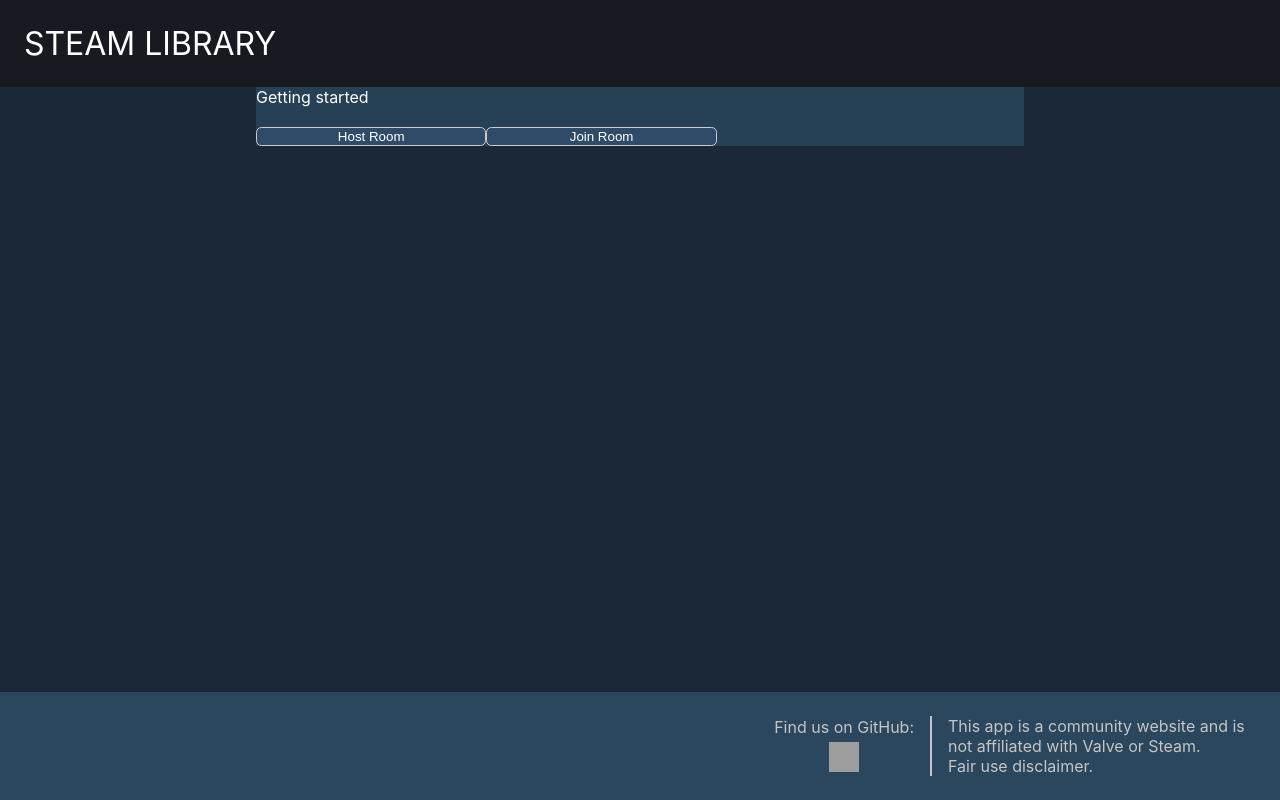
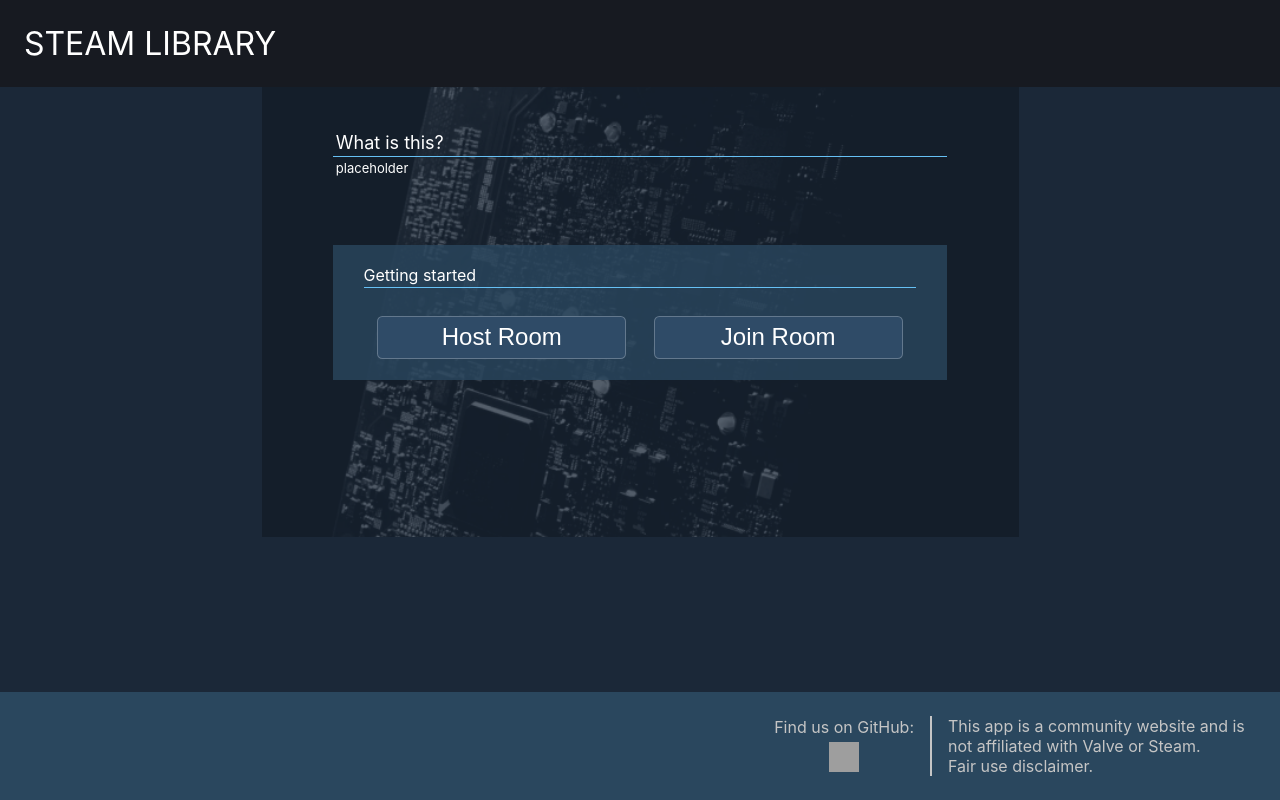
Before and after one commit to TobyLynas/SteamLibraryCompare, a Next.js app in the folder client/: page / in a window 1280 px wide. Built offline with nearby package versions, Linux system fonts and the light colour scheme; grey boxes are pictures that could not be loaded.

Commit message:
Implemented most of splash page

```diff
--- a/client/components/Button.tsx
+++ b/client/components/Button.tsx
@@ -1,6 +1,5 @@
 /* Reusable button component, use the text props to set the text for the button
 and the runFunction prop should be a function with what the button should do*/
-
 
 import styles from "/styles/button.module.css";
 
@@ -11,9 +10,11 @@ interface ButtonProps {
 
 const Button = (props: ButtonProps) => {
     return (
-        <button className={styles.box} onClick={() => props.runFunction()}>
-            {props.text}
-        </button>
+        <div className={styles.container}>
+            <button className={styles.box} onClick={() => props.runFunction()}>
+                {props.text}
+            </button>
+        </div>
     );
 };
 export default Button;
--- a/client/components/LandingHeader.tsx
+++ b/client/components/LandingHeader.tsx
@@ -9,12 +9,18 @@ const joinRoom = () => {
 
 const LandingHeader = () => (
     <div className={styles.main}>
-        <div className={styles.heading}>
-            <div>Getting started</div>
-            <br />
-            <div className={styles.alignmentBox}>
-                <Button text="Host Room" runFunction={hostRoom} />
-                <Button text="Join Room" runFunction={joinRoom} />
+        <div className={styles.imgBox}>
+            <div className={styles.transparentBox}>
+                <div className={styles.grandText}>What is this?</div>
+                <div className={styles.subText}>placeholder</div>
+            </div>
+            <div className={styles.highlightBox}>
+                <div className={styles.gettingStarted}>Getting started</div>
+                <br />
+                <div className={styles.alignmentBox}>
+                    <Button text="Host Room" runFunction={hostRoom} />
+                    <Button text="Join Room" runFunction={joinRoom} />
+                </div>
             </div>
         </div>
     </div>
--- a/client/styles/LandingHeader.module.css
+++ b/client/styles/LandingHeader.module.css
@@ -1,15 +1,70 @@
 .main {
     width: 100%;
-    height: 100%;
+    height: 450px;
     display: flex;
     justify-content: center;
 }
-.heading {
+
+.imgBox {
+    z-index: 2;
+    width: 80%;
+    position: relative;
+    background-image: url("public/LandingBackImg.png");
+    background-position: center;
+    background-repeat: no-repeat;
+    background-size: contain;
+    justify-content: center;
+    display: flex;
+}
+.transparentBox{
     width: 60%;
+    display: flex;
+    top: 10%;
+    position: absolute;
+    height: 20%;
+    flex-direction: column;
+}
+.grandText{
+    display: flex;
+    border-bottom: #66C0F4 1px solid;
+    padding-bottom: 3px;
+    font-size: large;
+    padding-left: 3px;
+}
+.subText{
+    padding-left: 3px;
+    display: flex;
+    margin-top: 3px;
+    font-size: small;
+}
+.highlightBox{
     background-color: rgba(42, 71, 94, 0.8);
+    width: 60%;
+    height: 30%;
+    position: absolute;
+    bottom: 35%;
+    display: flex;
+    flex-direction: column;
+    justify-content: center;
+    align-items: center;
+}
+.gettingStarted{
+    height: 15%;
+    top: 15%;
+    position: absolute;
+    border-bottom: #66C0F4 1px solid;
+    width: 90%;
+    padding-bottom: 2px;
 }
 .alignmentBox {
+    padding-top: 5%;
     display: flex;
-    width: 60%;
+    width: 90%;
+    height: 20%;
     flex-direction: row;
 }
+
+.buttonOne{
+    position: absolute;
+    display: flex;
+}
--- a/client/styles/button.module.css
+++ b/client/styles/button.module.css
@@ -1,13 +1,20 @@
+.container{
+    width: 100%;
+    height: 100%;
+    display: flex;
+    justify-content: center;
+    align-items: center;
+}
 .box{
     background-color: #2F4B67;
-    border: 1px solid #cccccc;
+    border: 1px solid rgba(255, 255, 255, 0.25);
     border-radius: 4pt;
-    display: flex;
     justify-content: center;
     font-weight: 80;
-    width: 50%;
-    height: 100%;
+    width: 90%;
+    height: 160%;
     justify-content: center;
     align-items: center;
     color: white;
+    font-size: x-large;
 }
```
Also changed, not shown: client/styles/public/LandingBackImg.png (added).
